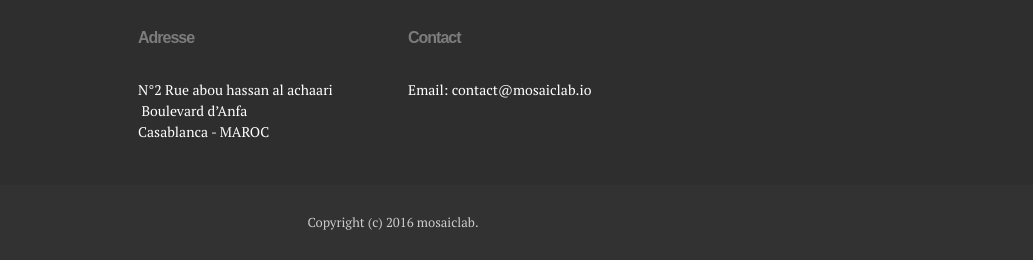
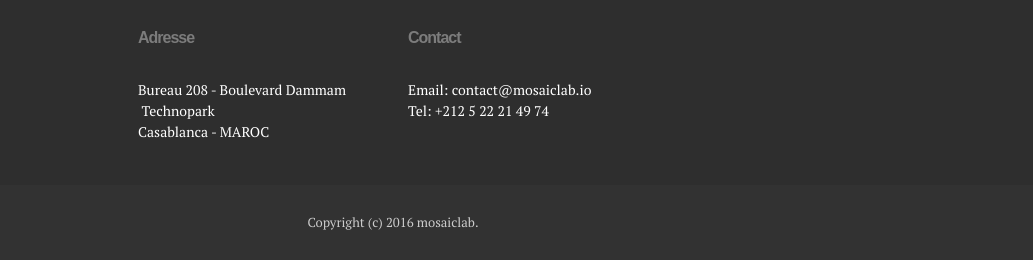
Before and after one commit to MehdZi/mosaiclab, a plain HTML site: page index.html in a window 1280 px wide. Shown: the part 2916-3176 px from the top of the page, 247-1280 px from the left. Drawn offline with Linux system fonts and the light colour scheme; files whose address does not match are found by name; a web font is replaced by a local one.

Commit message:
Update index.html

```diff
--- a/index.html
+++ b/index.html
@@ -314,11 +314,13 @@
                 <div><img src="assets/images/logo-light-128x128-79.png"></div>
             </div>
             <div class="mbr-footer-content col-xs-12 col-md-3">
-                <p><strong>Adresse</strong><br>N°2 Rue abou hassan al achaari<br>&nbsp;<span style="font-size: 0.875rem; line-height: 1.5;">Boulevard d’Anfa</span><br><span style="font-size: 0.875rem; line-height: 1.5;">Casablanca - MAROC</span><br></p>
+                <p><strong>Adresse</strong><br>Bureau 208 - Boulevard Dammam<br>&nbsp;<span style="font-size: 0.875rem; line-height: 1.5;">Technopark</span><br><span style="font-size: 0.875rem; line-height: 1.5;">Casablanca - MAROC</span><br></p>
             </div>
             <div class="mbr-footer-content col-xs-12 col-md-3">
                 <p><strong>Contact</strong><br>
-Email: contact@mosaiclab.io<br></p>
+Email: contact@mosaiclab.io<br>
+Tel: +212 5 22 21 49 74<br>
+              </p>
             </div>
             <div class="mbr-footer-content col-xs-12 col-md-3">
                 <p></p>
```
